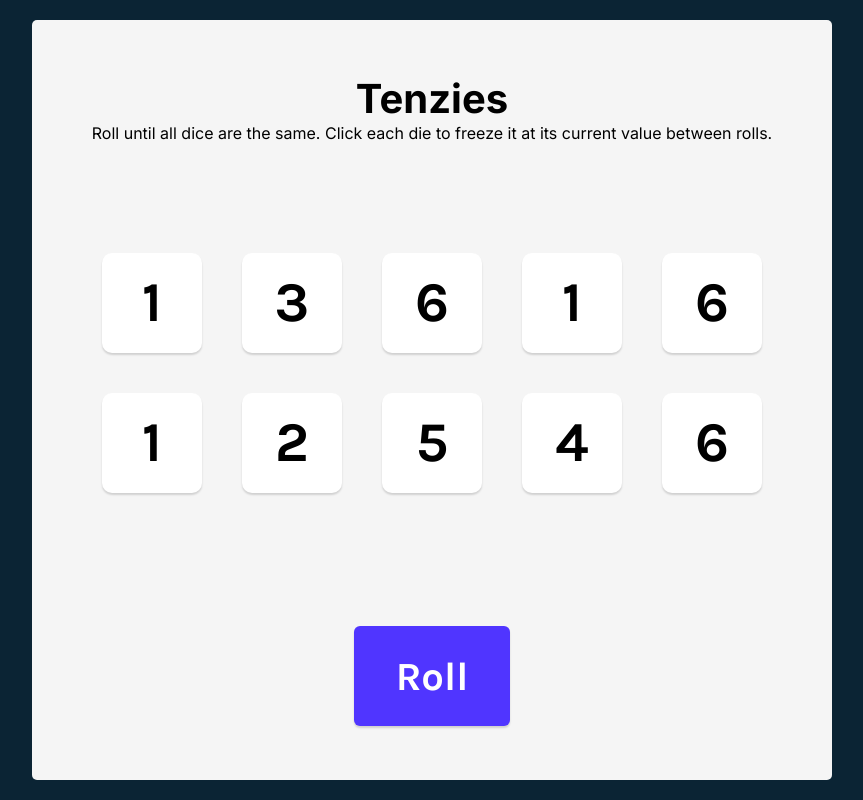
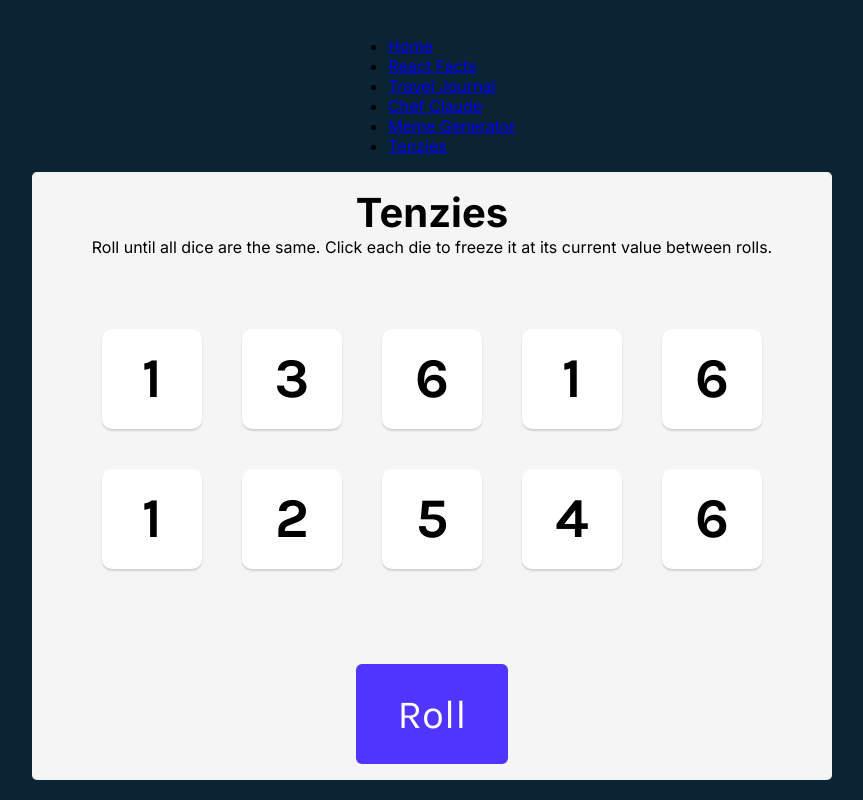
Before and after one commit to surya-441/first-react, a React (Vite) app: page /tenzies in a window 1280 px wide. Shown: the whole page, without its empty margins (208-1071 px from the left). Built offline with nearby package versions, Linux system fonts and the light colour scheme; no server answers; what @huggingface/inference would draw is missing.

Commit message:
added nav links and fixed css

```diff
--- a/src/componenets/TenziesDie.css
+++ b/src/componenets/TenziesDie.css
@@ -1,4 +1,4 @@
-button {
+.die-button {
     height: 100px;
     width: 100px;
     border-radius: 10px;
--- a/src/componenets/TenziesDie.jsx
+++ b/src/componenets/TenziesDie.jsx
@@ -3,6 +3,7 @@ import './TenziesDie.css';
 function TenziesDie({value, isHeld, id, toggleHeld}) {
     return (
         <button
+            className='die-button'
             style={isHeld ? {backgroundColor: "#59E391" }: {}}
             onClick={()=>toggleHeld(id)}
         >
--- a/src/pages/Tenzies.jsx
+++ b/src/pages/Tenzies.jsx
@@ -1,8 +1,10 @@
 import './Tenzies.css';
 import TenziesMain from '../componenets/TenziesMain.jsx';
+import NavLinks from '../componenets/NavLinks.jsx';
 function Tenzies() {
     return (
         <div className='tenzies'>
+            <NavLinks />
             <TenziesMain />
         </div>
     );
```
